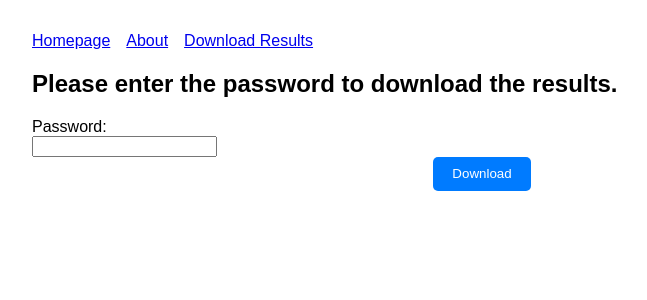
After one commit to senabIsShort/TK_RbAM_Survey, a Flask app: page /download in a window 1280 px wide. The commit adds this page. Shown: the top 300 px of the page, without its empty margins (158-805 px from the left). Run offline with Flask 3, Linux system fonts and the light colour scheme.

Commit message:
added endpoint to download the resulting CSV as a zip archive

```diff
--- a/app.py
+++ b/app.py
@@ -2,7 +2,9 @@ import csv
 import uuid
 import os
 import pandas as pd
-from flask import Flask, render_template, request, redirect, url_for, session
+from flask import Flask, render_template, request, redirect, url_for, session, send_file, abort
+import zipfile
+import tempfile
 
 app = Flask(__name__)
 
@@ -97,5 +99,35 @@ def thankyou():
 def about():
     return render_template("about.html")
 
-# if __name__ == '__main__':
-#     app.run(debug=True)
+@app.route('/download', methods=['GET'])
+def download_page():
+    return render_template("download.html")
+
+@app.route("/download", methods=["POST"])
+def download_file():
+    # Get the password from the password form field
+    provided_password = request.form.get("password")
+    correct_password = os.getenv("DOWNLOAD_PASSWORD")
+
+    if not correct_password:
+        abort(500, "Server misconfigured: DOWNLOAD_PASSWORD is not set.")
+
+    if provided_password != correct_password:
+        abort(403, "Unauthorized: invalid password.")
+
+    # Create a temporary zip file
+    temp_zip = tempfile.NamedTemporaryFile(delete=False, suffix='.zip')
+    responses_dir = os.path.join(os.getcwd(), 'responses')
+
+    with zipfile.ZipFile(temp_zip.name, 'w', zipfile.ZIP_DEFLATED) as zipf:
+        for root, dirs, files in os.walk(responses_dir):
+            for file in files:
+                file_path = os.path.join(root, file)
+                arcname = os.path.relpath(file_path, responses_dir)
+                zipf.write(file_path, arcname)
+
+    file_path = temp_zip.name
+    if not os.path.exists(file_path):
+        abort(404, "File not found.")
+
+    return send_file(file_path, as_attachment=True)
--- a/templates/_navigation.html
+++ b/templates/_navigation.html
@@ -2,6 +2,7 @@
   <div>
     <a href="{{ url_for("index") }}">Homepage</a>
     <a href="{{ url_for("about") }}">About</a>
+    <a href="{{ url_for("download_page") }}">Download Results</a>
   </div>
 
   {% if "nb_pairs" in session and "current_pair_id" in session %}
--- /dev/null
+++ b/templates/download.html
@@ -0,0 +1,15 @@
+{% extends "index.html" %}
+
+{% block title %}Download results!{% endblock %}
+
+{% block content %}
+
+<h2>Please enter the password to download the results.</h2>
+
+<form method="POST" action="/download">
+  <label for="password">Password:</label>
+  <input type="password" name="password" id="password" required>
+  <button type="submit" class="button">Download</button>
+</form>
+
+{% endblock %}
```
